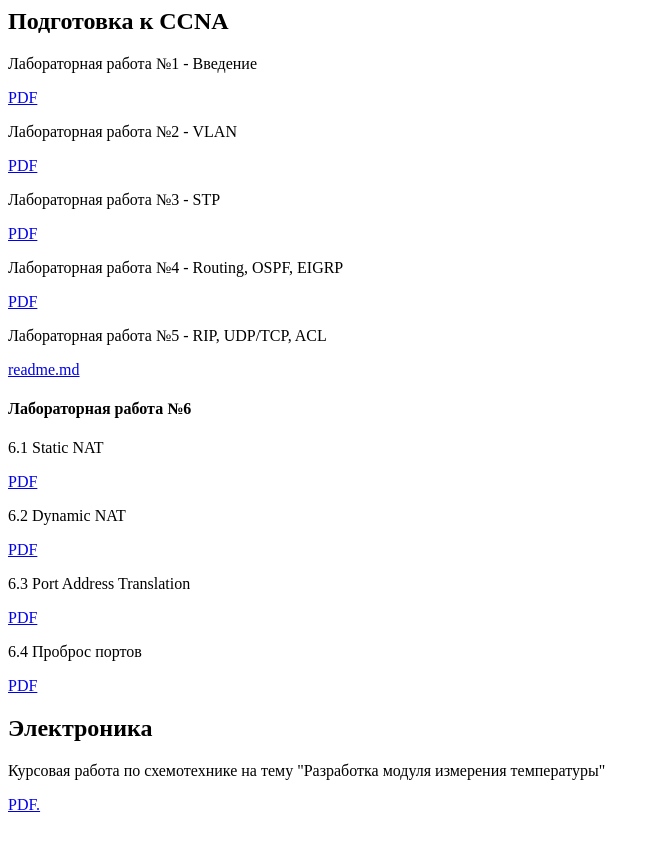
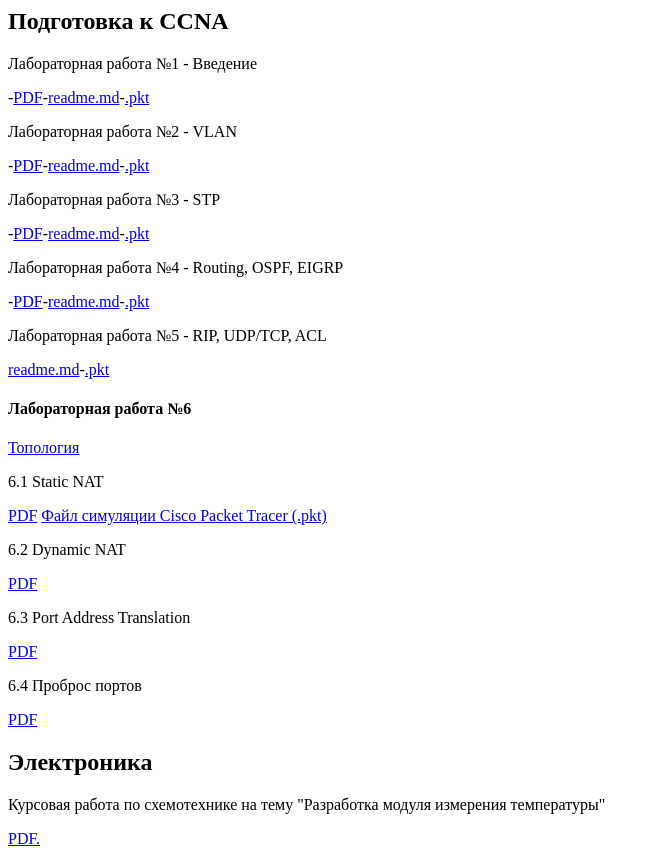
Before and after one commit to baltineu-iu/zametki, a plain HTML site: page index.html in a window 1280 px wide. Shown: the whole page, without its empty margins (0-660 px from the left). Before the commit the page ends 822 px from the top, so only its background shows below. Drawn offline with Linux system fonts and the light colour scheme.

Commit message:
Update index.html

```diff
--- a/index.html
+++ b/index.html
@@ -7,24 +7,23 @@
 <body>
 
 <h2> Подготовка к CCNA </h2>
-<p> Лабораторная работа №1 - Введение </p>
-<a href="/pdf/cisco/lab1.pdf" target="_blank">PDF</a>
+<p> Лабораторная работа №1 - Введение </p>-<a href="/pdf/cisco/lab1.pdf" target="_blank">PDF</a>-<a href="https://github.com/baltineu/telecom-labs/tree/main/cisco_pt/ccna_openedu/lab1#readme" target="_blank">readme.md</a>-<a href="https://github.com/baltineu/telecom-labs/blob/main/cisco_pt/ccna_openedu/lab1/lab1.pkt">.pkt</a>
 
-<p> Лабораторная работа №2 - VLAN </p>
-<a href="/pdf/cisco/lab2.pdf" target="_blank">PDF</a>
+<p> Лабораторная работа №2 - VLAN </p>-<a href="/pdf/cisco/lab2.pdf" target="_blank">PDF</a>-<a href="https://github.com/baltineu/telecom-labs/tree/main/cisco_pt/ccna_openedu/lab2#readme" target="_blank">readme.md</a>-<a href="https://github.com/baltineu/telecom-labs/blob/main/cisco_pt/ccna_openedu/lab2/lab2.pkt">.pkt</a>
 
-<p> Лабораторная работа №3 - STP </p>
-<a href="/pdf/cisco/lab3.pdf" target="_blank">PDF</a>
+<p> Лабораторная работа №3 - STP </p>-<a href="/pdf/cisco/lab3.pdf" target="_blank">PDF</a>-<a href="https://github.com/baltineu/telecom-labs/tree/main/cisco_pt/ccna_openedu/lab3#readme" target="_blank">readme.md</a>-<a href="https://github.com/baltineu/telecom-labs/blob/main/cisco_pt/ccna_openedu/lab3/lab3.pkt">.pkt</a>
 
-<p> Лабораторная работа №4 - Routing, OSPF, EIGRP </p>
-<a href="/pdf/cisco/lab4.pdf" target="_blank">PDF</a>
+<p> Лабораторная работа №4 - Routing, OSPF, EIGRP </p>-<a href="/pdf/cisco/lab4.pdf" target="_blank">PDF</a>-<a href="https://github.com/baltineu/telecom-labs/tree/main/cisco_pt/ccna_openedu/lab4#readme" target="_blank">readme.md</a>-<a href="https://github.com/baltineu/telecom-labs/blob/main/cisco_pt/ccna_openedu/lab4/lab4.pkt">.pkt</a>
 
 <p> Лабораторная работа №5 - RIP, UDP/TCP, ACL </p>
-<a href="https://github.com/baltineu/telecom-labs/tree/main/cisco_pt/ccna_openedu/lab5#readme">readme.md</a>
+<a href="https://github.com/baltineu/telecom-labs/tree/main/cisco_pt/ccna_openedu/lab5#readme">readme.md</a>-<a href="https://github.com/baltineu/telecom-labs/blob/main/cisco_pt/ccna_openedu/lab5/lab5.pkt">.pkt</a>
 
 <h4> Лабораторная работа №6 </h4>
+<a href="https://github.com/baltineu/telecom-labs/blob/main/cisco_pt/ccna_openedu/sources/topology6.PNG">Топология</a>
+
   <p> 6.1 Static NAT </p>
 <a href="/pdf/cisco/6.1 Static NAT.pdf" target="_blank">PDF</a>
+<a href="https://github.com/baltineu/telecom-labs/blob/main/cisco_pt/ccna_openedu/lab6/lab6.pkt">Файл симуляции Cisco Packet Tracer (.pkt)</a>
   <p> 6.2 Dynamic NAT </p>
 <a href="/pdf/cisco/6.2 Dynamic NAT.pdf" target="_blank">PDF</a>
   <p> 6.3 Port Address Translation </p>
```
